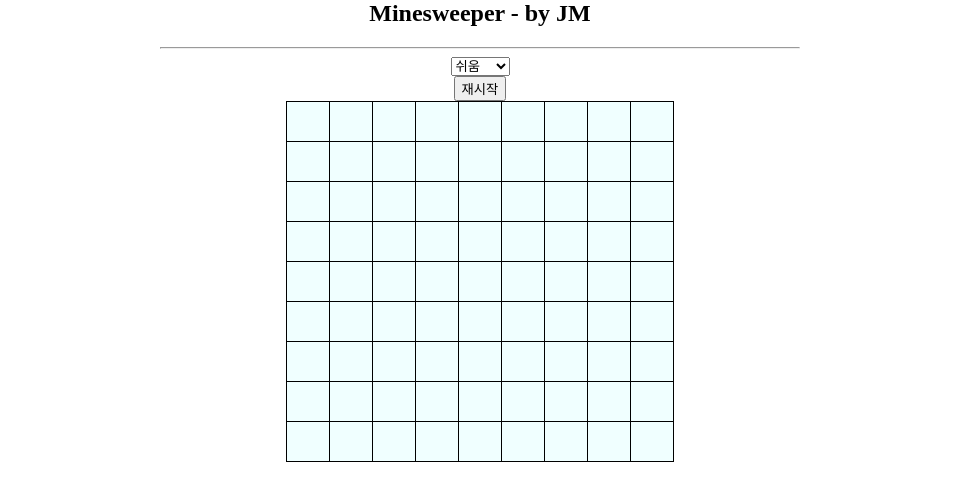
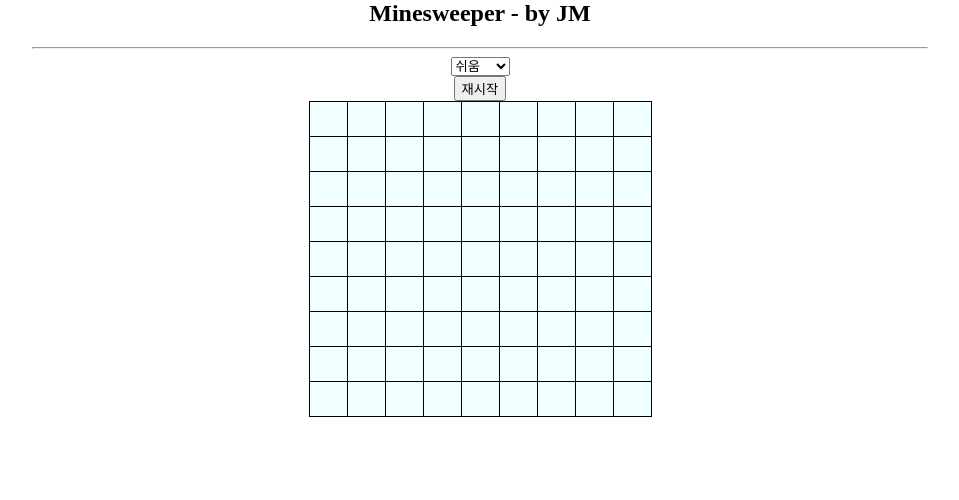
Before and after one commit to MMKe/minesweeper, a plain HTML site: page index.html in a window 1280 px wide. Shown: the whole page, without its empty margins (160-1119 px from the left). Drawn offline with Linux system fonts and the light colour scheme.

Commit message:
update: index.html, style.css
style 분리.
고급난이도에서 셀의 크기가 변경되는 걸 수정하기 위해 35px로 수정

```diff
--- a/index.html
+++ b/index.html
@@ -2,10 +2,10 @@
 <head>
     <meta charset="UTF-8">
     <title>Minesweeper</title>
-    <script src="./minesweeper.js" type="text/javascript"></script>
+    <script type="text/javascript" src="./minesweeper.js"></script>
     <link rel="stylesheet" href="./style.css">
 </head>
-<body style="max-width: 50%; margin: auto">
+<body>
     <center>
         <h2>Minesweeper - by JM</h2>
         <hr>
--- a/style.css
+++ b/style.css
@@ -1,11 +1,16 @@
+body {
+    max-width: 70%;
+    margin: auto;
+}
+
 table#gameBoardTable {
     border-collapse: collapse;
 }
 
 td.cell {
     background-color: azure;
-    width : 40px;
-    height : 40px;
+    width : 35px;
+    height : 35px;
     text-align : center;
     border : 1px solid black;
 }
```
